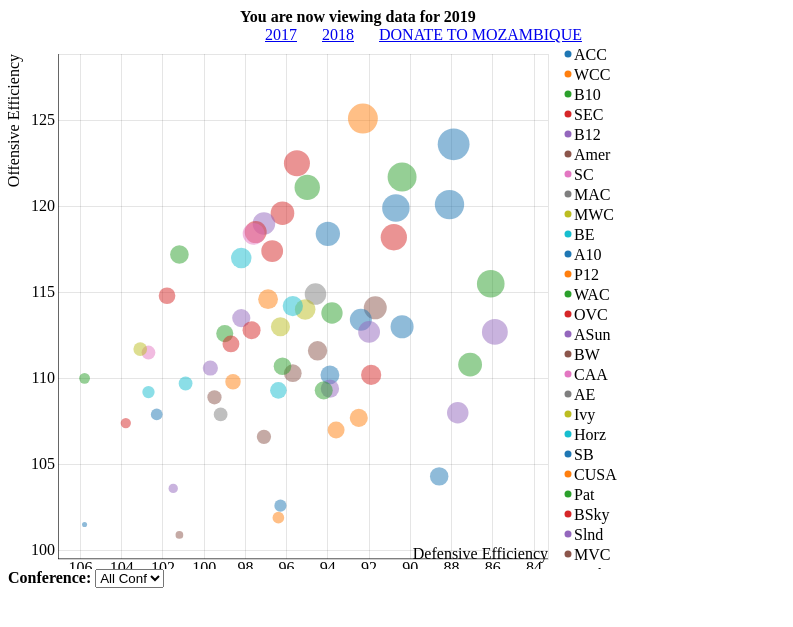
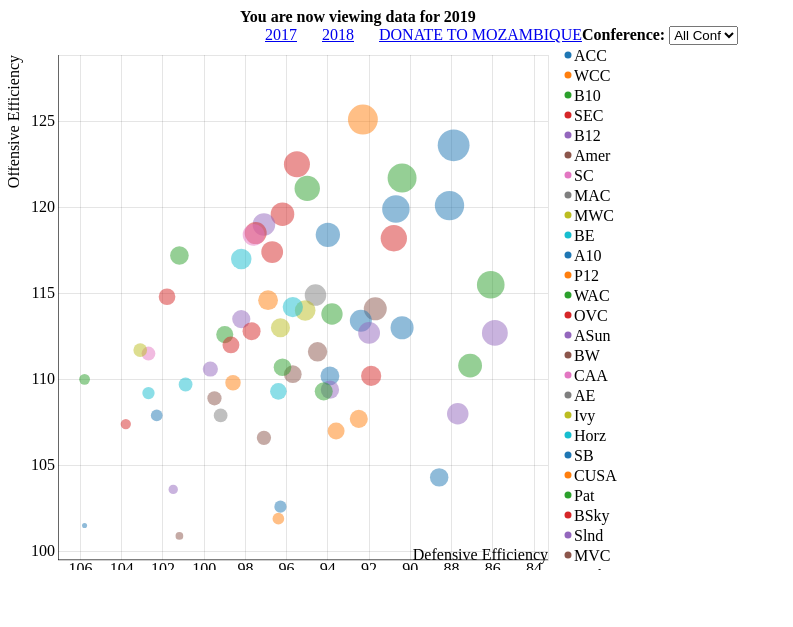
Before and after one commit to martindonnells/martindonnells, a Jekyll site: the page md4/ncaam/ncaam2019.html, which Jekyll copies as it is, in a window 1280 px wide. Shown: the top 627 px of the page, without its empty margins (0-793 px from the left). Built offline with Jekyll 4.4.1, drawn with Linux system fonts in a browser that asks for light colours.

Commit message:
Update ncaam2019.html

```diff
--- a/md4/ncaam/ncaam2019.html
+++ b/md4/ncaam/ncaam2019.html
@@ -81,12 +81,13 @@ height="0" width="0" style="display:none;visibility:hidden"></iframe></noscript>
 	    <a class="top-nav-link nba-2017" href="ncaam2017.html">2017</a>
 	    <a class="top-nav-link nba-2018" href="ncaam2018.html">2018</a>
 	    <a class="top-nav-link donate" href="https://www.gofundme.com/dondo-beira-cyclone-relief-fund?sharetype=teams&member=1896092&rcid=r01-15530096967-4f3e6dfcab4f4600&pc=ot_co_campmgmt_w&fbclid=IwAR3ba8QKa1Sgno8gdBQZPs7_WGApHw7Ekrt1IpekvvEyvhNd50wwj1LosdI">DONATE TO MOZAMBIQUE</a>
-	  </div>
-    <div id="scatter"></div>
+    </div>
 
     <div id="filter">
-    <b>Conference:</b>
-</div>
+    	<b>Conference:</b>
+    </div>
+
+    <div id="scatter"></div>
 
 
 	<script type="text/javascript" src="d3.v3.min.js" charset="utf-8"></script>
```
